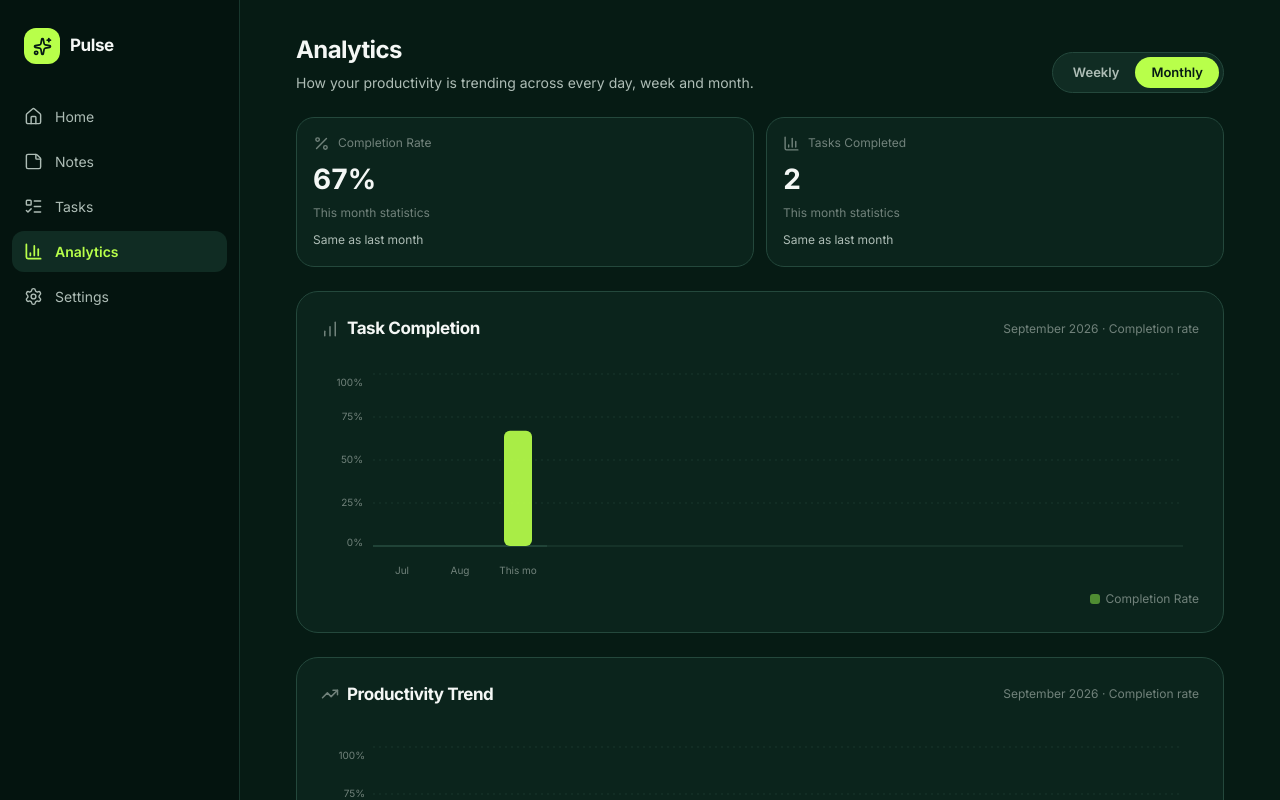
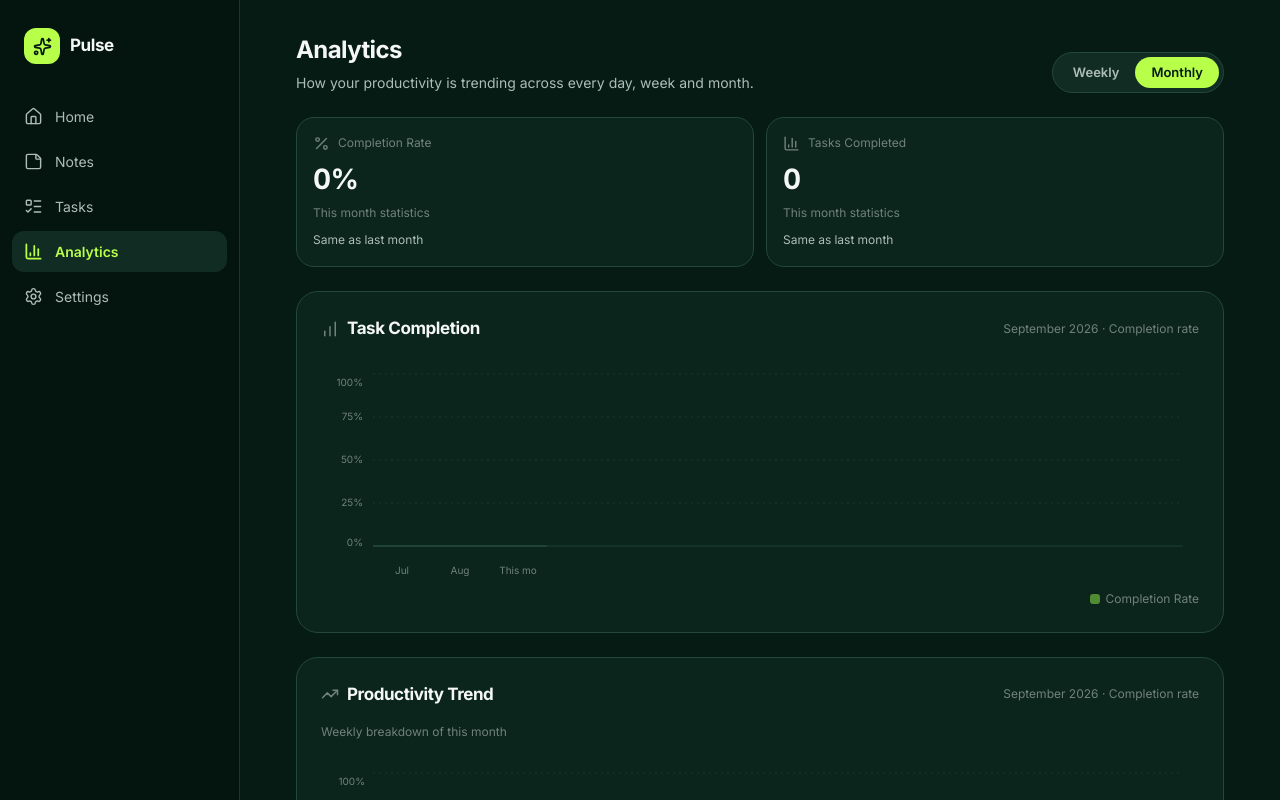
Before and after one commit to Vishal-web-ai/Personal-Progress-Tracker, a Next.js app: page /analytics in a window 1280 px wide. Both pictures are taken after a click on the tab "Monthly". Shown: the top 800 px of the page. Built offline with nearby package versions, Linux system fonts and the light colour scheme.

Commit message:
feat: monthly analytics - bar chart from monthly tasks, trend shows weekly breakdown of month

```diff
--- a/src/components/analytics/AnalyticsContent.tsx
+++ b/src/components/analytics/AnalyticsContent.tsx
@@ -20,6 +20,8 @@ import {
 } from "@/lib/analytics";
 import { CompletionBarChart } from "@/components/charts/CompletionBarChart";
 import { CompletionTrendChart } from "@/components/charts/CompletionTrendChart";
+import { startOfMonth } from "@/lib/time";
+const DAY = 86400000;
 
 const PERIODS: { id: AnalyticsPeriod; label: string }[] = [
   { id: "weekly", label: "Weekly" },
@@ -98,13 +100,24 @@ export function AnalyticsContent() {
   const [transitionKey, setTransitionKey] = useState(0);
   const [weekOffset, setWeekOffset] = useState(0);
 
-  // Filter tasks by bucket for each chart
+  // Filter tasks by bucket
   const weeklyTasks = useMemo(() => tasks.filter((t) => t.bucket === "weekly"), [tasks]);
   const dailyTasks = useMemo(() => tasks.filter((t) => t.bucket === "daily"), [tasks]);
+  const monthlyTasks = useMemo(() => tasks.filter((t) => t.bucket === "monthly"), [tasks]);
+
+  // For monthly period, build weekly breakdown of current month for trend chart
+  const monthData = useMemo(() => {
+    if (period !== "monthly") return null;
+    const now = Date.now();
+    const monthStart = startOfMonth(new Date(now));
+    const monthEnd = new Date(new Date(monthStart).getFullYear(), new Date(monthStart).getMonth() + 1, 0).getTime();
+    const weeksInMonth = Math.ceil((monthEnd - monthStart) / (7 * DAY));
+    return buildWeekDays(0, dailyTasks, sessions, monthStart + (weeksInMonth - 1) * 7 * DAY);
+  }, [period, dailyTasks, sessions]);
 
   const set = useMemo(
-    () => buildPeriodSet(period, weeklyTasks, sessions),
-    [period, weeklyTasks, sessions]
+    () => buildPeriodSet(period, period === "monthly" ? monthlyTasks : weeklyTasks, sessions),
+    [period, weeklyTasks, monthlyTasks, sessions]
   );
 
   const weekData = useMemo(
@@ -325,6 +338,17 @@ export function AnalyticsContent() {
                     customLabels={weekData.points.map((p) => p.label)}
                   />
                 </>
+              ) : period === "monthly" && monthData ? (
+                <>
+                  <p className="mb-2 text-[12px] text-muted">Weekly breakdown of this month</p>
+                  <CompletionTrendChart
+                    points={monthData.points}
+                    metric="pct"
+                    animateKey={`month-weekly-${transitionKey}`}
+                    baseDelay={750}
+                    customLabels={monthData.points.map((p) => p.label)}
+                  />
+                </>
               ) : (
                 <CompletionTrendChart
                   points={[...set.points].reverse()}
```
